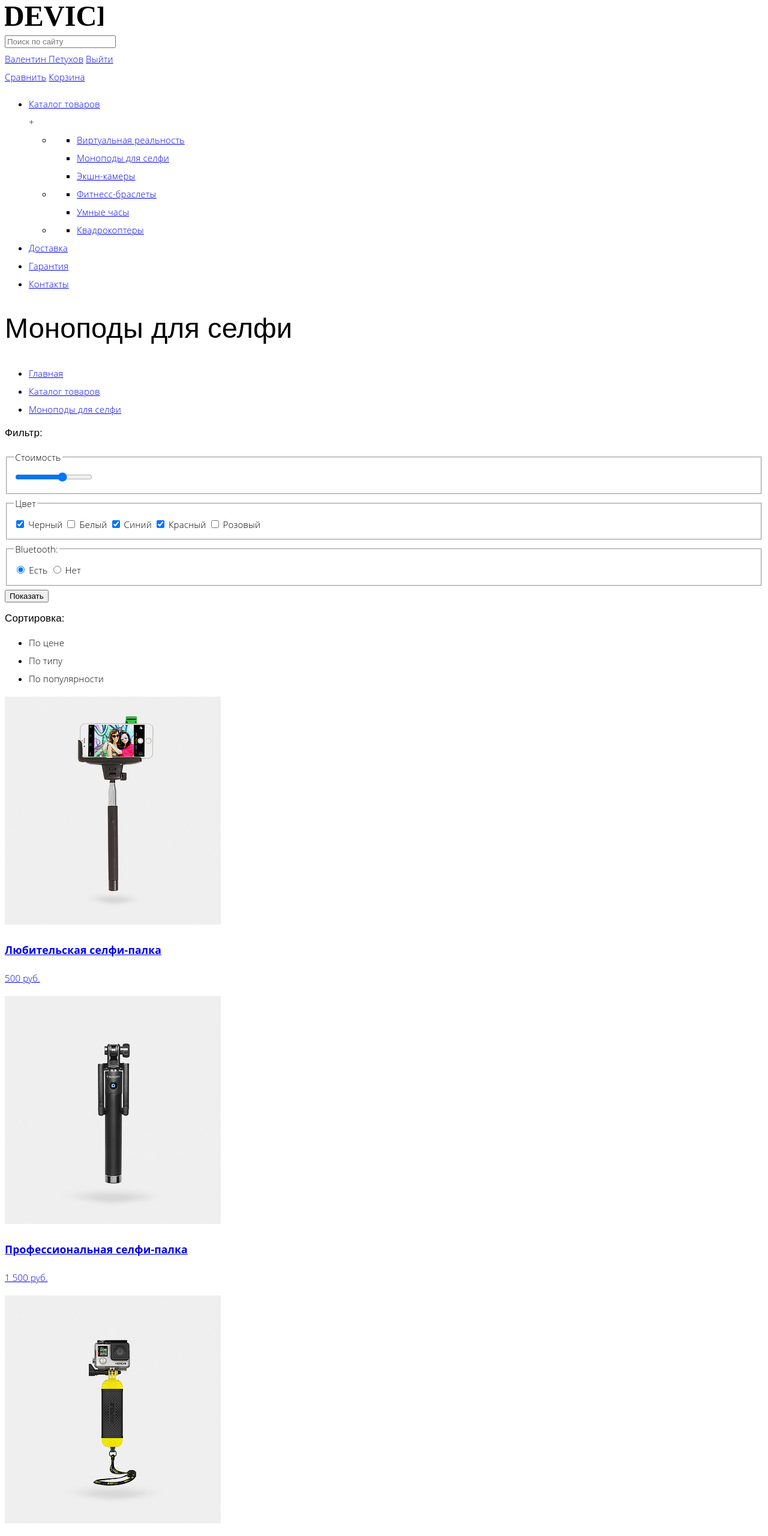
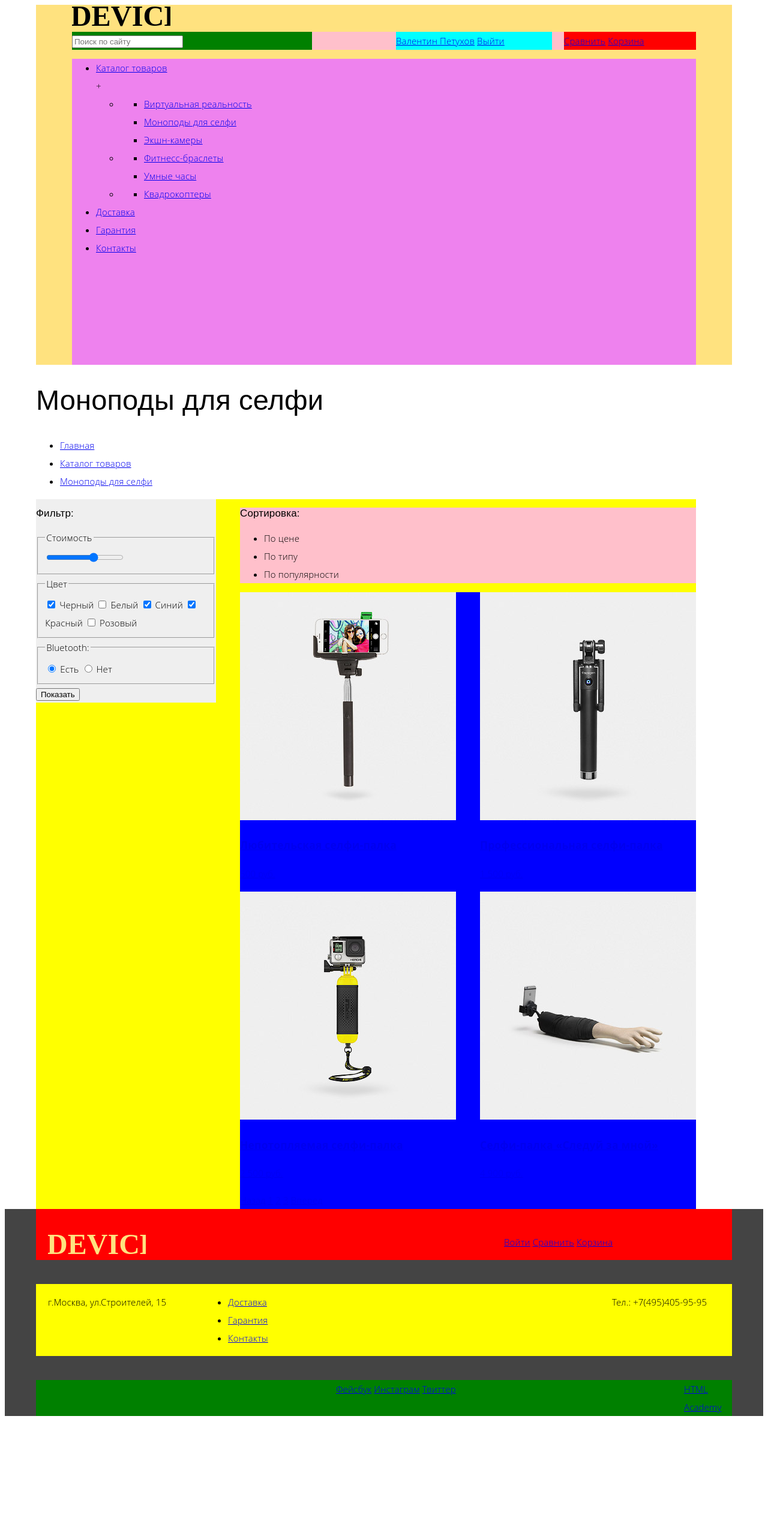
Before and after one commit to miolg/237868-device, a plain HTML site: page catalog.html in a window 1280 px wide. Shown: the top 2560 px of the page at 60% size. After the commit the page ends 2425 px from the top, so only its background shows below. Drawn offline with Linux system fonts and the light colour scheme.

Commit message:
Сетки: первое приближение

```diff
--- a/catalog.html
+++ b/catalog.html
@@ -7,13 +7,11 @@
 	</head>
 	<body>
 		<header class="main-header">
-			<div class="container">
-        <div class="header-top">
-          <a href="#">
+			<div class="header-container clearfix">
+        <a href="#" class="header-top">
           <img src="img/header-logo.svg" alt="Device">
         </a>
-				</div>
-				<div class="header-middle">
+				<div class="header-middle clearfix">
 					<div class="header-search">
             <form action="https://echo.htmlacademy.ru" method="post">
               <input type="text" placeholder="Поиск по сайту">
@@ -97,10 +95,8 @@
             </li>
           </ul>
         </div>
-			</div>
-			<div class="main-content">
+  			<div class="main-content clearfix">
           <aside class="filter">
-          <div class="container">
             <h2>Фильтр:</h2>
             <form action="https://echo.htmlacademy.ru" method="post">
               <fieldset class="filter-cost">
@@ -131,11 +127,9 @@
               </fieldset>
               <button type="submit">Показать</button>
             </form>
-          </div>
           </aside>
           <div class="catalog">
             <div class="sort">
-            <div class="container">
               <h2>Сортировка:</h2>
               <ul>
                 <li>По цене</li>
@@ -147,8 +141,6 @@
                 <div class="sort-desc"></div>
               </div>
             </div>
-          </div>
-          <div class="container">
             <div class="catalog-items-list">
               <article class="catalog-item">
                 <a class="catalog-item-image" href="#">
@@ -162,8 +154,8 @@
                     <a href="#">500 руб.</a>
                   </p>
                 </div>
-              </article>
-              <article class="catalog-item">
+              </article><!--
+              --><article class="catalog-item">
                 <a class="catalog-item-image" href="#">
                   <img src="img/item-2.jpg" width="360" height="380" alt="Профессиональная селфи-палка">
                 </a>
@@ -175,8 +167,8 @@
                     <a href="#">1 500 руб.</a>
                   </p>
                 </div>
-              </article>
-              <article class="catalog-item">
+              </article><!--
+              --><article class="catalog-item">
                 <a class="catalog-item-image" href="#">
                   <img src="img/item-3.jpg" width="360" height="380" alt="Непотопляемая селфи-палка">
                 </a>
@@ -188,8 +180,8 @@
                     <a href="#">2 500 руб.</a>
                   </p>
                 </div>
-              </article>
-              <article class="catalog-item">
+              </article><!--
+              --><article class="catalog-item">
                 <a class="catalog-item-image" href="#">
                   <img src="img/item-4.jpg" width="360" height="380" alt="Селфи-палка «Следуй за мной»">
                 </a>
@@ -202,7 +194,6 @@
                   </p>
                 </div>
               </article>
-            </div>
               <div class="catalog-pages-list">
                 <a class="catalog-pages-back" href="#">Назад</a>
                 <a href="#" class="active">1</a>
@@ -213,10 +204,11 @@
             </div>
           </div>
   			</div>
+      </div>
 		</main>
 		<footer class="main-footer">
 			<div class="container">
-			  <div class="footer-top">
+			  <div class="footer-top clearfix">
 			    <a class="footer-logo" href="#">
 			    	<img src="img/footer-logo.svg" alt="Device">
 			    </a>
@@ -226,7 +218,7 @@
 						<a class="footer-cart" href="#">Корзина</a>
 					</div>
 			  </div>
-			  <div class="footer-middle">
+			  <div class="footer-middle clearfix">
 			  	<div class="footer-address">
 			  		<p>г.Москва, ул.Строителей, 15</p>
 					</div>
@@ -247,7 +239,7 @@
 						<p>Тел.: +7(495)405-95-95</p>
 					</div>
 				</div>
-				<div class="footer-bottom">
+				<div class="footer-bottom clearfix">
 					<div class="footer-line"></div>
 					<div class="footer-social">
 	          <a class="social-btn social-btn-fb" href="#">Фейсбук</a>
--- a/css/style.css
+++ b/css/style.css
@@ -20,3 +20,241 @@ h2 {
 	line-height: 120%;
 	font-weight: bolder;
 }
+
+.container {
+	width: 1160px;
+	margin-left: auto;
+	margin-right: auto;
+}
+
+.clearfix::after {
+	content: "";
+	display: table;
+	clear: both;
+}
+
+.main-header {
+	background-color: #ffe27f;
+	width: 1160px;
+	margin-left: auto;
+	margin-right: auto;
+}
+
+.header-container {
+	width: 1040px;
+	margin-left: auto;
+	margin-right: auto;
+}
+
+.header-top {
+	width: 100%;
+}
+
+.header-logo {
+	float: left;
+	width: 260px;
+	background-color: yellow;
+}
+
+.header-middle {
+	background-color: pink;
+}
+
+.header-search {
+	float: left;
+	width: 400px;
+	margin-right: 140px;
+	background-color: green;
+}
+
+.header-actions {
+	float: right;
+	width: 220px;
+	background-color: red;
+}
+
+.user-block {
+	float: left;
+	width: 260px;
+	background-color: cyan;
+}
+
+.header-bottom {
+	padding-bottom: 165px;
+	background-color: violet;
+}
+
+.goods-slider {
+ 	margin-bottom: 90px;
+ 	background-color: blue;
+}
+
+.goods-slider-item figure {
+	float: left;
+	width: 400px;
+}
+
+.goods-description  {
+	float: right;
+	width: 500px;
+}
+
+.main-catalog-list {
+	background-color: brown;
+}
+
+.main-catalog-list li {
+	display: inline-block;
+	width: 160px;
+	margin-top: 0px;
+	margin-right: 20px;
+}
+
+.main-catalog-list li:last-child {
+	margin-right: : 0px;
+}
+
+.main-catalog-item-icon {
+	display: block;
+	width: 160px;
+	height: 160px;
+	background-color: #ffe27f;
+	margin-bottom: 40px;
+}
+
+.services {
+	background-color: #e6e6e6;
+	margin-bottom: 90px;
+}
+
+.services-menu {
+	float: left;
+	width: 280px;
+}
+
+.services-description {
+	float: right;
+	width: 760px;
+}
+
+.brands-list {
+	margin-bottom: 100px;
+	background-color: purple;
+}
+
+.brands-list img {
+	display: inline-block;
+	margin-right: 40px;
+}
+
+.brands-list img:last-child {
+	margin-right: 0px;
+}
+
+.about-us {
+	float: left;
+	width: 460px;
+}
+
+.contacts {
+	float: right;
+	width: 560px;
+}
+
+.main-footer {
+	background-color: #444444;
+}
+
+.footer-top {
+	background-color: red;
+	padding: 0 20px;
+	padding-top: 40px;
+	margin-bottom: 40px;
+}
+
+.footer-logo {
+	float: left;
+	width: 260px;
+}
+
+.footer-actions {
+	float: right;
+	width: 360px;
+}
+
+.footer-middle {
+	background-color: yellow;
+	padding: 0px 20px;
+	margin-bottom: 40px;
+}
+
+.footer-address {
+	float: left;
+	width: 260px;
+}
+
+.footer-menu {
+	float: left;
+	width: 560px;
+}
+
+.footer-phone {
+	float: right;
+	width: 180px;
+}
+
+.footer-bottom {
+	background-color: green;
+	padding-right: 20px;
+	padding-left: 500px;
+	margin-bottom: 65px;
+}
+
+.footer-social {
+	float: left;
+	width: 200px;
+}
+
+.footer-copyright {
+	float: right;
+	width: 60px;
+}
+
+
+.main-content {
+	width: 1100px;
+	background-color: yellow;
+}
+
+.filter {
+	float: left;
+	width: 300px;
+	background-color: #efefef;
+}
+
+.catalog {
+	float: right;
+	width: 760px;
+}
+
+.sort {
+	background-color: pink;
+}
+
+.catalog-items-list {
+	background-color: blue;
+}
+
+.catalog-item {
+	display: inline-block;
+	width: 360px;
+	margin-right: 40px;
+}
+
+.catalog-item:nth-child(2n) {
+	margin-right: 0px;
+}
+
+.catalog-item-image {
+	margin-bottom: 40px;
+}
```
Also changed, not shown: index.html (+24 -30 lines). Lines whose indentation alone changed are shown as unchanged.
